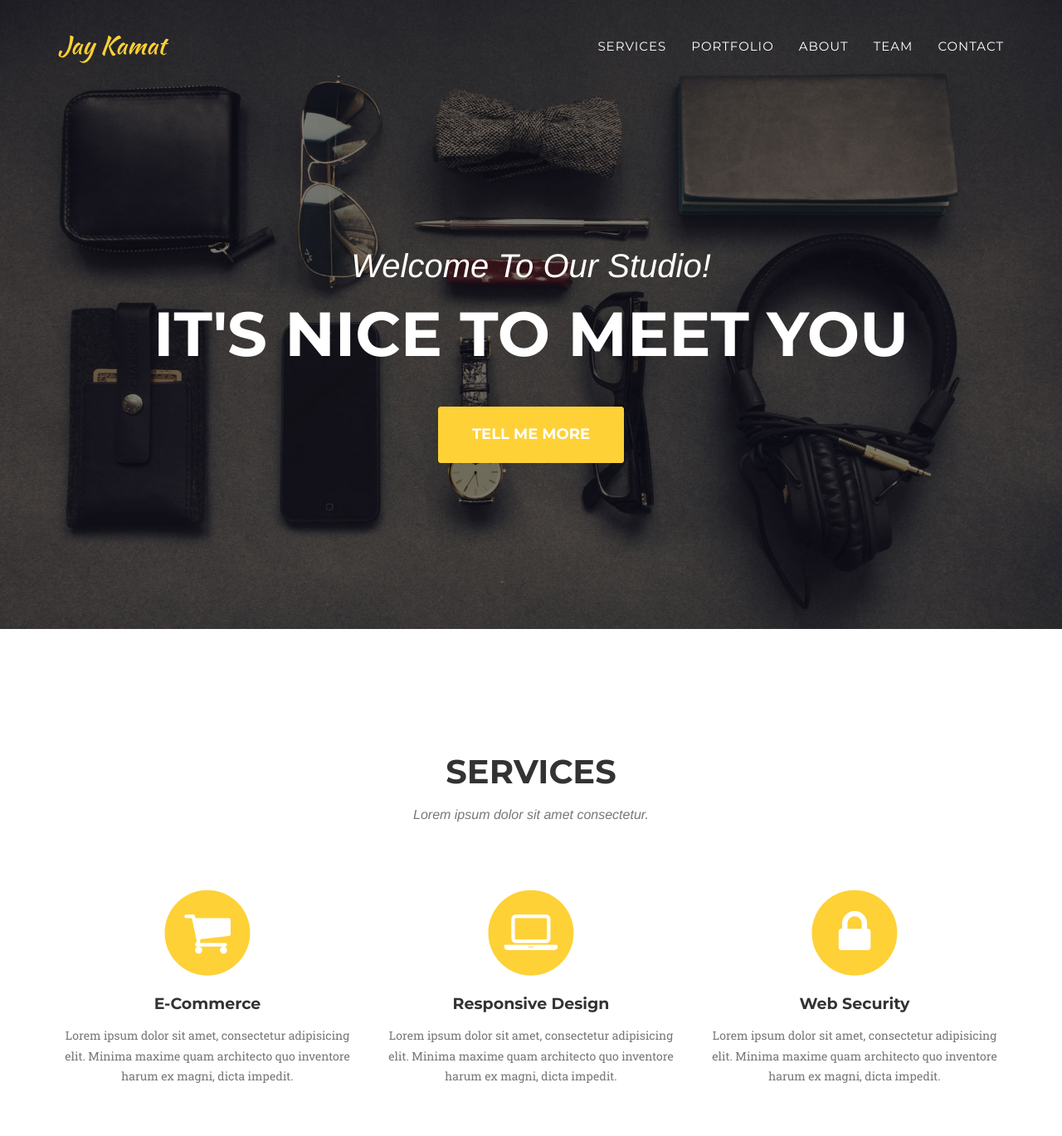
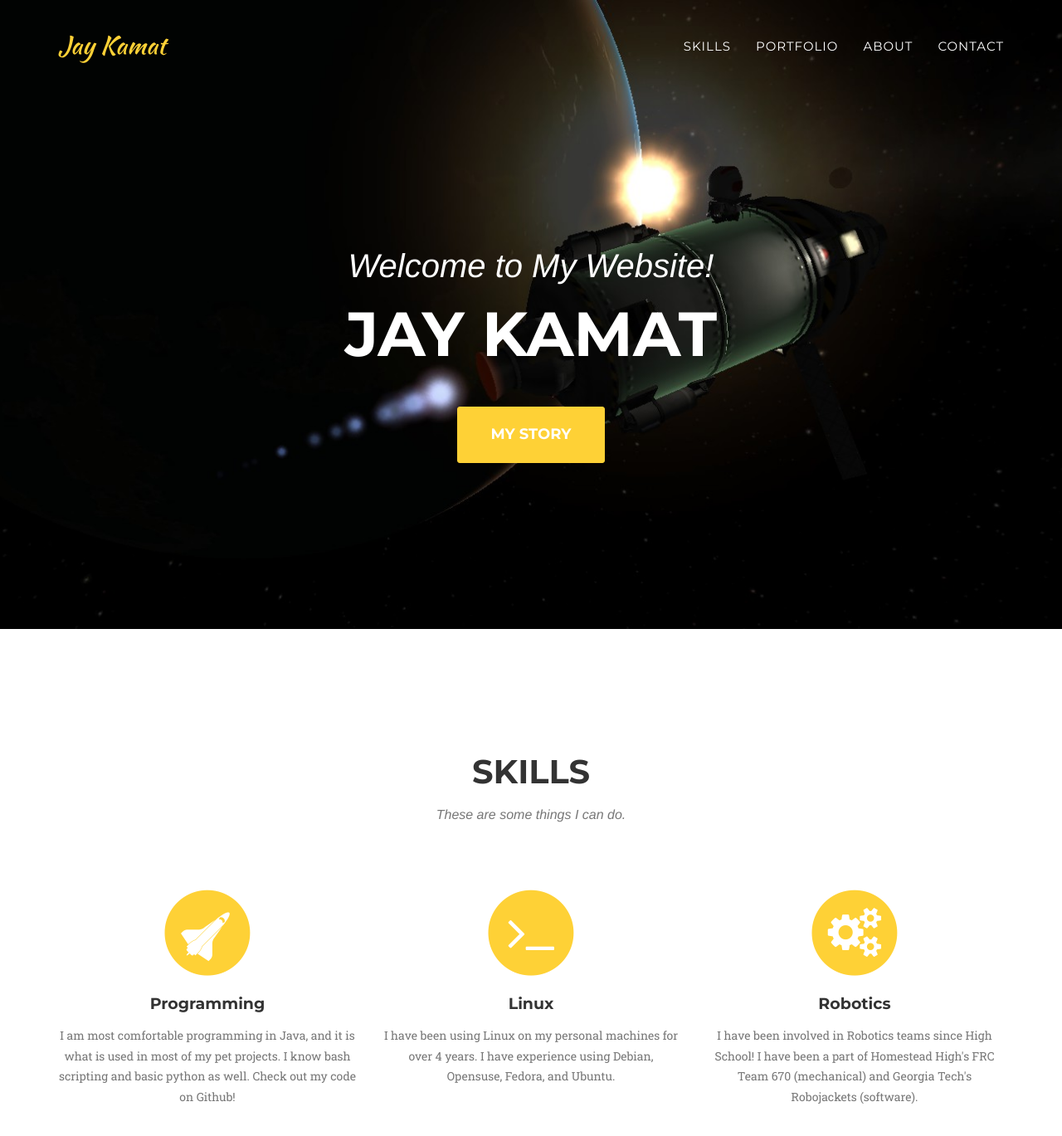
Before and after one commit to jgkamat/jgkamat.github.io, a Jekyll site: the page built from index.html, in a window 1280 px wide and 1400 px high. Shown: the top 1369 px of the window at 83% size. Built offline with Jekyll 4.4.1, drawn with Linux system fonts in a browser that asks for light colours; some web fonts are replaced; some of the changed text lies outside the part shown.

Commit message:
Start personalizing the first page

```diff
--- a/_includes/clients.html
+++ /dev/null
@@ -1,27 +0,0 @@
-<!-- Clients Aside -->
-    <aside class="clients">
-        <div class="container">
-            <div class="row">
-                <div class="col-md-3 col-sm-6">
-                    <a href="#">
-                        <img src="img/logos/envato.jpg" class="img-responsive img-centered" alt="">
-                    </a>
-                </div>
-                <div class="col-md-3 col-sm-6">
-                    <a href="#">
-                        <img src="img/logos/designmodo.jpg" class="img-responsive img-centered" alt="">
-                    </a>
-                </div>
-                <div class="col-md-3 col-sm-6">
-                    <a href="#">
-                        <img src="img/logos/themeforest.jpg" class="img-responsive img-centered" alt="">
-                    </a>
-                </div>
-                <div class="col-md-3 col-sm-6">
-                    <a href="#">
-                        <img src="img/logos/creative-market.jpg" class="img-responsive img-centered" alt="">
-                    </a>
-                </div>
-            </div>
-        </div>
-    </aside>
--- a/_includes/header.html
+++ b/_includes/header.html
@@ -19,16 +19,13 @@
                         <a href="#page-top"></a>
                     </li>
                     <li>
-                        <a class="page-scroll" href="#services">Services</a>
+                        <a class="page-scroll" href="#skills">Skills</a>
                     </li>
                     <li>
                         <a class="page-scroll" href="#portfolio">Portfolio</a>
                     </li>
                     <li>
                         <a class="page-scroll" href="#about">About</a>
-                    </li>
-                    <li>
-                        <a class="page-scroll" href="#team">Team</a>
                     </li>
                     <li>
                         <a class="page-scroll" href="#contact">Contact</a>
@@ -44,9 +41,9 @@
     <header>
         <div class="container">
             <div class="intro-text">
-                <div class="intro-lead-in">Welcome To Our Studio!</div>
-                <div class="intro-heading">It's Nice To Meet You</div>
-                <a href="#services" class="page-scroll btn btn-xl">Tell Me More</a>
+                <div class="intro-lead-in">Welcome to My Website!</div>
+                <div class="intro-heading">Jay Kamat</div>
+                <a href="#skills" class="page-scroll btn btn-xl">My Story</a>
             </div>
         </div>
     </header>
--- a/_includes/services.html
+++ /dev/null
@@ -1,37 +0,0 @@
-<!-- Services Section -->
-    <section id="services">
-        <div class="container">
-            <div class="row">
-                <div class="col-lg-12 text-center">
-                    <h2 class="section-heading">Services</h2>
-                    <h3 class="section-subheading text-muted">Lorem ipsum dolor sit amet consectetur.</h3>
-                </div>
-            </div>
-            <div class="row text-center">
-                <div class="col-md-4">
-                    <span class="fa-stack fa-4x">
-                        <i class="fa fa-circle fa-stack-2x text-primary"></i>
-                        <i class="fa fa-shopping-cart fa-stack-1x fa-inverse"></i>
-                    </span>
-                    <h4 class="service-heading">E-Commerce</h4>
-                    <p class="text-muted">Lorem ipsum dolor sit amet, consectetur adipisicing elit. Minima maxime quam architecto quo inventore harum ex magni, dicta impedit.</p>
-                </div>
-                <div class="col-md-4">
-                    <span class="fa-stack fa-4x">
-                        <i class="fa fa-circle fa-stack-2x text-primary"></i>
-                        <i class="fa fa-laptop fa-stack-1x fa-inverse"></i>
-                    </span>
-                    <h4 class="service-heading">Responsive Design</h4>
-                    <p class="text-muted">Lorem ipsum dolor sit amet, consectetur adipisicing elit. Minima maxime quam architecto quo inventore harum ex magni, dicta impedit.</p>
-                </div>
-                <div class="col-md-4">
-                    <span class="fa-stack fa-4x">
-                        <i class="fa fa-circle fa-stack-2x text-primary"></i>
-                        <i class="fa fa-lock fa-stack-1x fa-inverse"></i>
-                    </span>
-                    <h4 class="service-heading">Web Security</h4>
-                    <p class="text-muted">Lorem ipsum dolor sit amet, consectetur adipisicing elit. Minima maxime quam architecto quo inventore harum ex magni, dicta impedit.</p>
-                </div>
-            </div>
-        </div>
-    </section>
--- /dev/null
+++ b/_includes/skills.html
@@ -0,0 +1,37 @@
+<!-- Services Section -->
+    <section id="skills">
+        <div class="container">
+            <div class="row">
+                <div class="col-lg-12 text-center">
+                    <h2 class="section-heading">Skills</h2>
+                    <h3 class="section-subheading text-muted">These are some things I can do.</h3>
+                </div>
+            </div>
+            <div class="row text-center">
+                <div class="col-md-4">
+                    <span class="fa-stack fa-4x">
+                        <i class="fa fa-circle fa-stack-2x text-primary"></i>
+                        <i class="fa fa-space-shuttle fa-stack-1x fa-rotate-315 fa-inverse"></i>
+                    </span>
+                    <h4 class="service-heading">Programming</h4>
+                    <p class="text-muted">I am most comfortable programming in Java, and it is what is used in most of my pet projects. I know bash scripting and basic python as well. Check out my code on Github!</p>
+                </div>
+                <div class="col-md-4">
+                    <span class="fa-stack fa-4x">
+                        <i class="fa fa-circle fa-stack-2x text-primary"></i>
+                        <i class="fa fa-terminal fa-stack-1x fa-inverse"></i>
+                    </span>
+                    <h4 class="service-heading">Linux</h4>
+                    <p class="text-muted">I have been using Linux on my personal machines for over 4 years. I have experience using Debian, Opensuse, Fedora, and Ubuntu.</p>
+                </div>
+                <div class="col-md-4">
+                    <span class="fa-stack fa-4x">
+                        <i class="fa fa-circle fa-stack-2x text-primary"></i>
+                        <i class="fa fa-cogs fa-stack-1x fa-inverse"></i>
+                    </span>
+                    <h4 class="service-heading">Robotics</h4>
+                    <p class="text-muted">I have been involved in Robotics teams since High School! I have been a part of Homestead High's FRC Team 670 (mechanical) and Georgia Tech's Robojackets (software).</p>
+                </div>
+            </div>
+        </div>
+    </section>
--- a/_includes/team.html
+++ /dev/null
@@ -1,33 +0,0 @@
-<!-- Team Section -->
-    <section id="team" class="bg-light-gray">
-        <div class="container">
-            <div class="row">
-                <div class="col-lg-12 text-center">
-                    <h2 class="section-heading">Our Amazing Team</h2>
-                    <h3 class="section-subheading text-muted">Lorem ipsum dolor sit amet consectetur.</h3>
-                </div>
-            </div>
-            <div class="row">
-                {% for member in site.people %}
-                <div class="col-sm-4">
-                    <div class="team-member">
-                        <img src="img/team/{{ member.pic }}.jpg" class="img-responsive img-circle" alt="">
-                        <h4>{{ member.name }}</h4>
-                        <p class="text-muted">{{ member.position }}</p>
-                        <ul class="list-inline social-buttons">
-                            {% for network in member.social %}
-                            <li><a href="{{ network.url }}"><i class="fa fa-{{ network.title }}"></i></a>
-                            {% endfor %}
-
-                        </ul>
-                    </div>
-                </div>
-                {% endfor %}
-            </div>
-            <div class="row">
-                <div class="col-lg-8 col-lg-offset-2 text-center">
-                    <p class="large text-muted">Lorem ipsum dolor sit amet, consectetur adipisicing elit. Aut eaque, laboriosam veritatis, quos non quis ad perspiciatis, totam corporis ea, alias ut unde.</p>
-                </div>
-            </div>
-        </div>
-    </section>
--- a/_layouts/default.html
+++ b/_layouts/default.html
@@ -7,11 +7,9 @@
     <body id="page-top" class="index">
 
     {% include header.html %}
-    {% include services.html %}
+    {% include skills.html %}
     {% include portfolio_grid.html %}
     {% include about.html %}
-    {% include team.html %}
-    {% include clients.html %}
     {% include contact.html %}
     {% include footer.html %}
     {% include modals.html %}
```
Also changed, not shown: _includes/css/agency.css (+15 -0 lines), README.md, img/header-bg.jpg, img/logos/aetuts.jpg (deleted), img/logos/creative-market.jpg (deleted), img/logos/designmodo.jpg (deleted), img/logos/envato.jpg (deleted), img/logos/microlancer.jpg (deleted), img/logos/themeforest.jpg (deleted), img/logos/wordpress.jpg (deleted), img/team/1.jpg (deleted), img/team/2.jpg (deleted), img/team/3.jpg (deleted).
